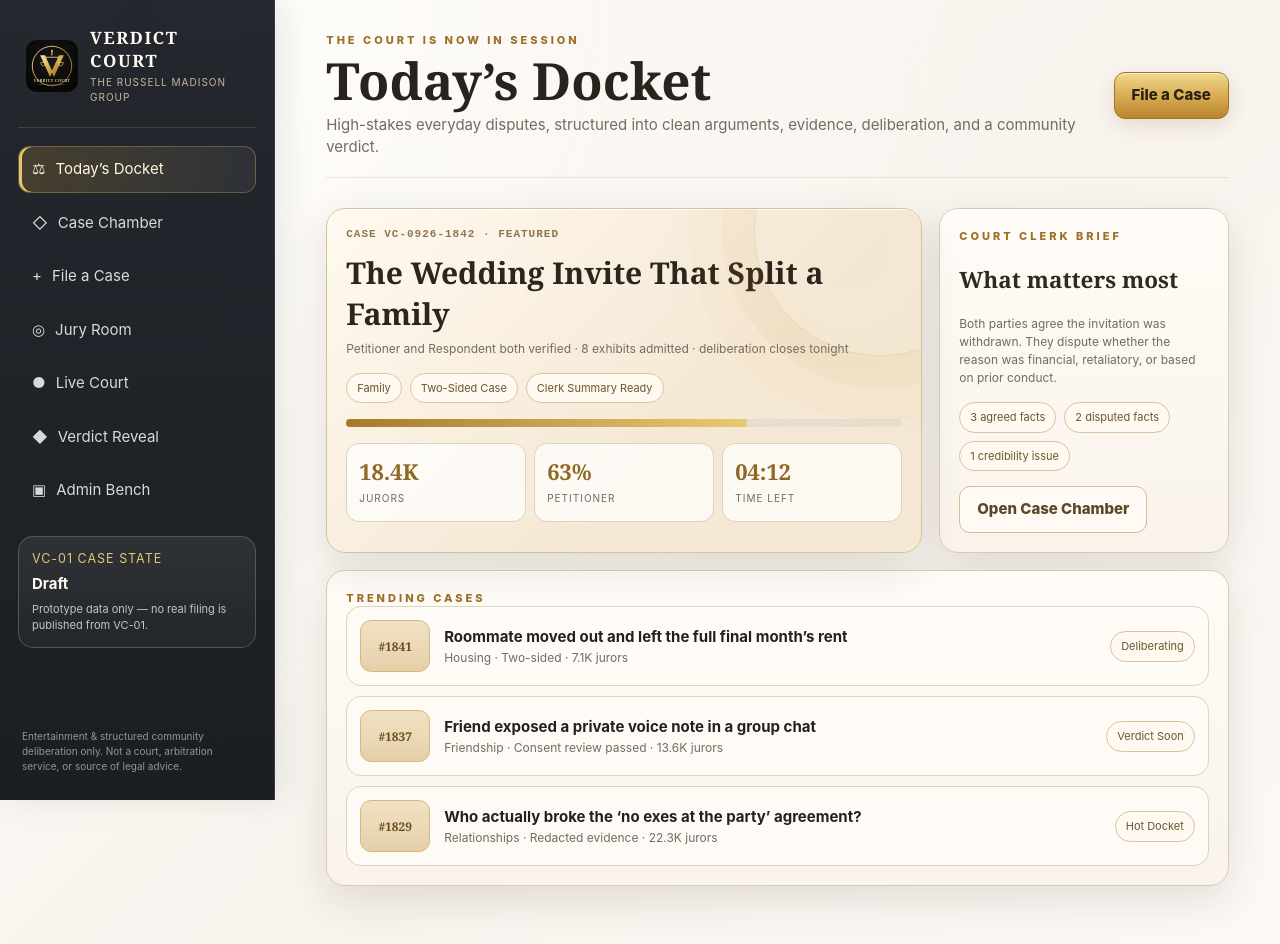
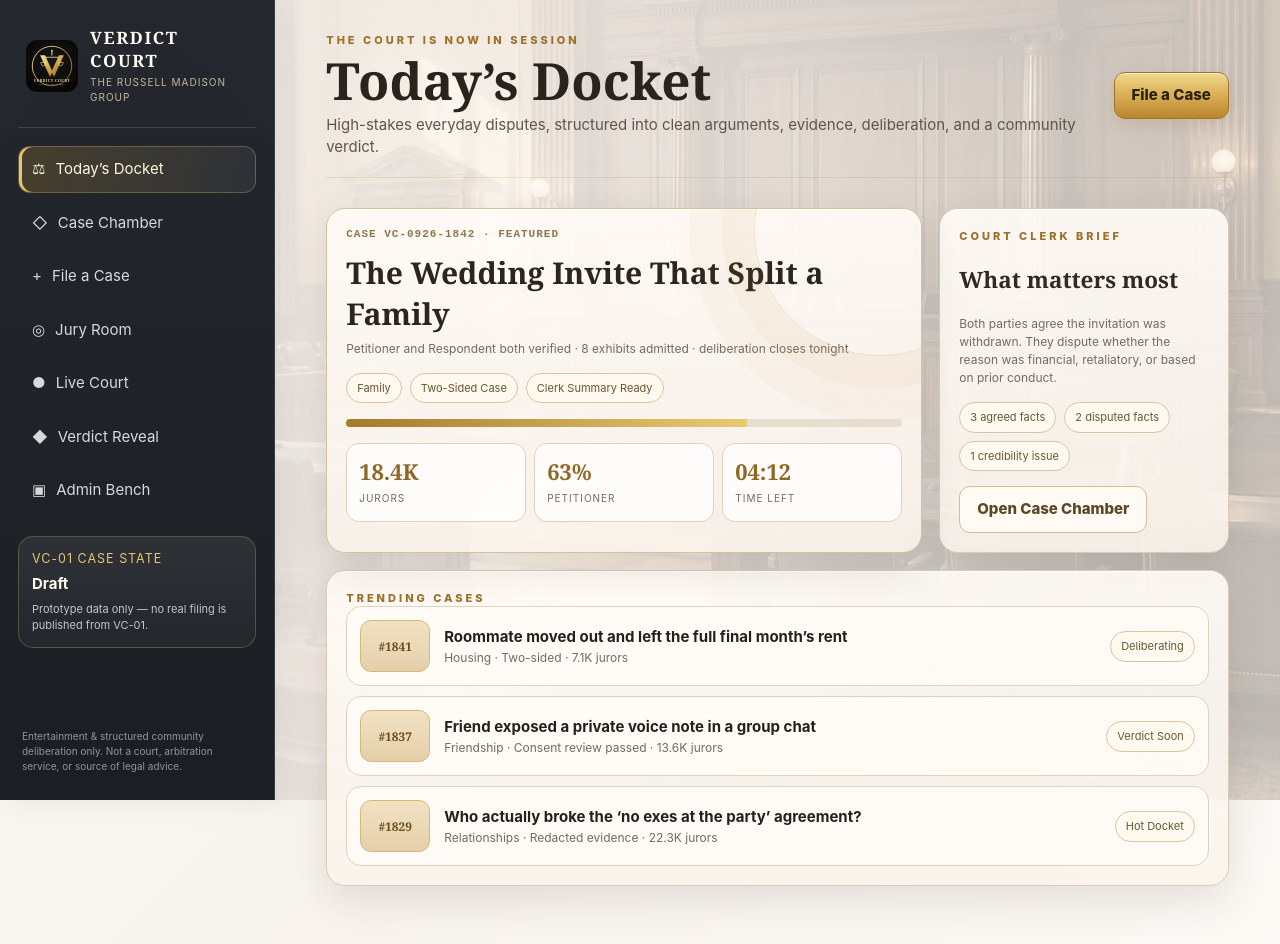
Before and after one commit to verdictcourt/verdict-court, a Next.js app: page / in a window 1280 px wide. Both pictures are taken after a click on the button "I am 18 or older — enter prototype". Shown: the top 944 px of the page. Built offline with nearby package versions, Linux system fonts and the light colour scheme.

Commit message:
style: extend room scenes to full page backgrounds

```diff
--- a/app/globals.css
+++ b/app/globals.css
@@ -420,43 +420,38 @@
   .gate-card { padding: 25px 20px; }
 }
 
-/* VC-01 Founder visual refinement — subtle environmental scenes + stronger pill hierarchy */
-.scene-card {
+/* Full-page scenes follow the selected room; cards remain readable surfaces. */
+.page-scene {
   position: relative;
-  overflow: hidden;
   isolation: isolate;
-  min-height: 330px;
 }
-.scene-card::before {
+.page-scene::before, .page-scene::after {
   content: "";
-  position: absolute;
+  position: fixed;
   inset: 0;
+  pointer-events: none;
+}
+.page-scene::before {
   z-index: -2;
   background-position: center;
   background-repeat: no-repeat;
   background-size: cover;
   opacity: .78;
   filter: sepia(.06) saturate(.62) contrast(.9);
-  transform: scale(1.02);
 }
-.scene-card::after {
-  content: "";
-  position: absolute;
-  inset: 0;
-  width: auto;
-  height: auto;
-  border: 0;
-  border-radius: 0;
-  box-shadow: none;
+.page-scene::after {
   z-index: -1;
-  background: linear-gradient(90deg, rgba(255,250,244,.92) 0%, rgba(255,250,244,.76) 47%, rgba(255,250,244,.34) 100%);
-  pointer-events: none;
+  background: linear-gradient(90deg, rgba(255,250,244,.92) 0%, rgba(255,250,244,.80) 47%, rgba(255,250,244,.64) 100%);
 }
-.scene-judges::before { background-image: url("/scenes/judges-chambers.webp"); background-position: center center; }
-.scene-lawyer::before { background-image: url("/scenes/lawyer-office.webp"); background-position: center center; }
-.scene-jury::before { background-image: url("/scenes/jury-room.webp"); background-position: center center; }
-.scene-court::before { background-image: url("/scenes/live-court.webp"); background-position: center center; }
+.scene-judges::before { background-image: url("/scenes/judges-chambers.webp"); }
+.scene-lawyer::before { background-image: url("/scenes/lawyer-office.webp"); }
+.scene-jury::before { background-image: url("/scenes/jury-room.webp"); }
+.scene-court::before { background-image: url("/scenes/live-court.webp"); }
 .scene-bailiff::before { background-image: url("/scenes/bailiff.webp"); background-position: 70% center; }
+.page-scene .card {
+  background: linear-gradient(180deg, rgba(255,251,246,.90), rgba(249,243,235,.88));
+}
+.page-scene .subtitle { color: #5e554c; }
 
 .feature-pills {
   display: grid;
@@ -505,26 +500,20 @@
   font-weight: 900;
 }
 .numbered-pills { gap: 16px; }
-.chamber-scene, .questions-scene { padding: 28px; }
-.chamber-pills { max-width: 78%; }
+.chamber-scene, .questions-scene { min-height: 330px; padding: 28px; }
 .chamber-pills .feature-pill { min-height: 152px; }
-.question-pills { grid-template-columns: repeat(3, minmax(0,1fr)); max-width: 88%; }
+.question-pills { grid-template-columns: repeat(3, minmax(0,1fr)); }
 .question-pills .feature-pill { min-height: 180px; }
 
-.intake-scene { grid-column: span 5; min-height: 590px; padding-top: 150px; }
+.intake-scene { grid-column: span 5; min-height: 590px; }
 .intake-scene + .form-card { grid-column: span 7; }
-.intake-scene::after { background: linear-gradient(180deg, rgba(255,250,244,.46), rgba(255,250,244,.88) 30%, rgba(255,250,244,.95)); }
 
 .live-scene { min-height: 430px; }
-.live-scene::after { background: linear-gradient(90deg, rgba(255,250,244,.88), rgba(255,250,244,.76) 55%, rgba(255,250,244,.40)); }
 .compact-pills .feature-pill { min-height: 108px; }
 .live-guide-card { min-height: 430px; }
 .live-instructions .feature-pill { min-height: 142px; }
 
 .verdict-scene { min-height: 500px; }
-.verdict-scene::after {
-  background: linear-gradient(90deg, rgba(255,250,244,.94) 0%, rgba(255,250,244,.86) 48%, rgba(255,250,244,.24) 100%);
-}
 .verdict-badge {
   display: inline-flex;
   align-items: center;
@@ -548,10 +537,9 @@
 }
 @media (max-width: 720px) {
   .feature-pills.two-col, .feature-pills.three-col, .question-pills { grid-template-columns: 1fr; }
-  .scene-card { min-height: auto; }
+  .chamber-scene, .questions-scene, .intake-scene, .live-scene, .verdict-scene { min-height: auto; }
   .feature-pill { min-height: auto; }
-  .scene-card { padding-top: 130px; }
   .chamber-pills, .question-pills { max-width: 100%; }
-  .scene-card::before { opacity: .68; }
-  .scene-card::after { background: linear-gradient(180deg, rgba(255,250,244,.42), rgba(255,250,244,.93) 150px); }
+  .page-scene::before { opacity: .68; }
+  .page-scene::after { background: linear-gradient(180deg, rgba(255,250,244,.84), rgba(255,250,244,.78)); }
 }
--- a/components/verdict-court-app.tsx
+++ b/components/verdict-court-app.tsx
@@ -15,6 +15,16 @@
 ] as const;
 
 type Tab = (typeof tabs)[number][0];
+
+const tabScenes: Record<Tab, string> = {
+  home: "court",
+  case: "judges",
+  file: "lawyer",
+  jury: "jury",
+  live: "court",
+  verdict: "bailiff",
+  bench: "judges",
+};
 
 type DraftCase = {
   title: string;
@@ -111,7 +121,7 @@
   }
 
   return (
-    <div className="app-shell">
+    <div className={`app-shell page-scene scene-${tabScenes[tab]}`}>
       <aside className="sidebar">
         <div className="brand">
           <Image src="/verdict-court-logo.svg" alt="Verdict Court logo" width={52} height={52} />
@@ -175,7 +185,7 @@
   return <>
     <Header kicker="Case Chamber" title="VC-0926-1842" subtitle="A structured, two-sided case file. Claims, responses, exhibits, neutral clerk brief, and jury questions stay separated so theatrics never replace facts."/>
     <div className="grid">
-      <article className="card full scene-card scene-judges chamber-scene">
+      <article className="card full chamber-scene">
         <div className="kicker">Judges’ Chambers Snapshot</div>
         <div className="feature-pills two-col chamber-pills">
           <FeaturePill title="Petitioner Record" text="Primary claim, supporting timeline, and admitted motive theory are surfaced before emotion takes over the room." />
@@ -195,7 +205,7 @@
   return <>
     <Header kicker="File a Case" title="Build the record before the drama." subtitle="A guided intake prevents vague accusations, strips unnecessary personal information, and distinguishes opinion from verifiable claims."/>
     <div className="grid">
-      <article className="card third scene-card scene-lawyer intake-scene">
+      <article className="card third intake-scene">
         <div className="kicker">Filing Sequence</div>
         <div className="feature-pills numbered-pills">
           <NumberedPill number="1" title="Choose Mode" text="Named public cases require respondent consent. Otherwise use anonymized hypothetical mode." />
@@ -223,7 +233,7 @@
     <div className="grid">
       <article className="card half vote"><h2>Petitioner</h2><div className="meter"><span style={{width:"63%"}}/></div><p className="meta">63% · 11,592 qualified jurors</p></article>
       <article className="card half vote"><h2>Respondent</h2><div className="meter"><span style={{width:"37%"}}/></div><p className="meta">37% · 6,808 qualified jurors</p></article>
-      <article className="card full scene-card scene-jury questions-scene">
+      <article className="card full questions-scene">
         <div className="kicker">Clerk-Generated Jury Questions</div>
         <div className="feature-pills question-pills">
           <FeaturePill title="1. Which explanation is better supported by the admitted timeline?" text="Start with the sequence of events before weighing emotional reactions or assumptions." />
@@ -239,7 +249,7 @@
   return <>
     <Header kicker="Live Court" title="The lights come up. The record stays clean." subtitle="Hosted hearings use timed openings, moderator-selected questions and a hard evidence boundary. MVP uses external video/recorded media rather than proprietary livestream infrastructure." action={<button className="btn red">LIVE · DEMO</button>}/>
     <div className="grid">
-      <article className="card hero scene-card scene-court live-scene">
+      <article className="card hero live-scene">
         <div className="case-no">LIVE HEARING</div>
         <div className="case-title">Opening Statements</div>
         <div className="feature-pills two-col live-pills compact-pills">
@@ -272,7 +282,7 @@
 function VerdictReveal() {
   return <>
     <Header kicker="Verdict Reveal" title="The room goes quiet." subtitle="A cinematic reveal delivers the vote, strongest reasons on both sides, and what evidence actually moved the jury."/>
-    <article className="card verdict scene-card scene-bailiff verdict-scene">
+    <article className="card verdict verdict-scene">
       <div className="verdict-badge">Community Verdict</div>
       <div className="seal seal-sm">V</div>
       <div className="title small-title">For the Petitioner</div>
```
